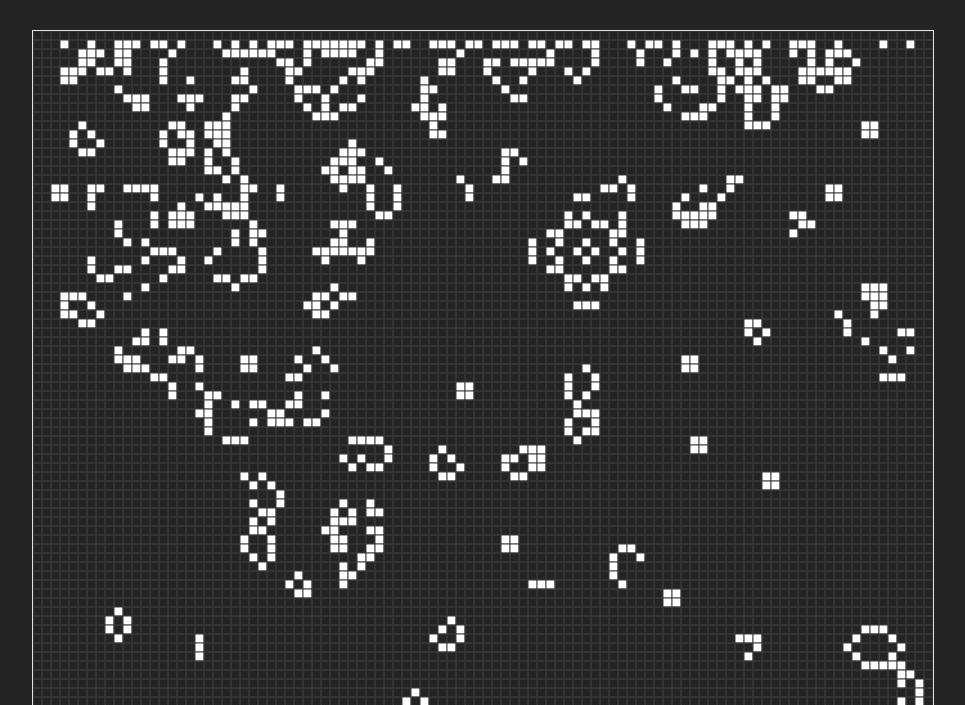
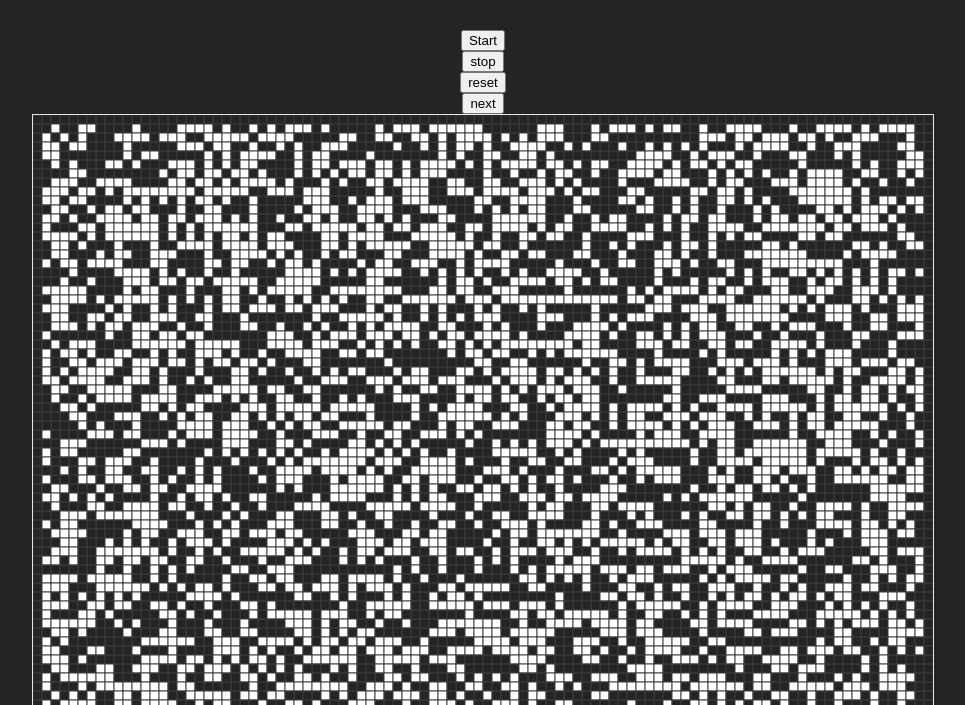
Before and after one commit to zeroproject-dev/automatons, a website built with Vite: page index.html in a window 1280 px wide. Shown: the part 95-800 px from the top of the page, without its empty margins (157-1122 px from the left). Built offline with nearby package versions, Linux system fonts and the light colour scheme.

Commit message:
add start and stop button

```diff
--- a/docker-compose.yml
+++ b/docker-compose.yml
@@ -2,8 +2,8 @@ version: '3.9'
 
 services:
   app:
-    container_name: conwaysgame
-    image: conwaysgame
+    container_name: automatons
+    image: automatons
     build:
       context: .
       dockerfile: Dockerfile
--- a/index.html
+++ b/index.html
@@ -5,11 +5,17 @@
   <meta charset="UTF-8" />
   <link rel="icon" type="image/png" href="/logo.png" />
   <meta name="viewport" content="width=device-width, initial-scale=1.0" />
-  <title>Conway's Game</title>
+  <title>Automatons</title>
 </head>
 
 <body>
   <h1 class="title">Conway's Game</h1>
+  <div class="container">
+    <button id="start">Start</button>
+    <button id="stop">stop</button>
+    <button id="reset">reset</button>
+    <button id="next">next</button>
+  </div>
   <div class="container">
     <canvas width="1000" height="1000" id="canvas"></canvas>
   </div>
--- a/src/main.ts
+++ b/src/main.ts
@@ -2,6 +2,11 @@ import './style.css';
 
 const canvas = document.getElementById('canvas') as HTMLCanvasElement;
 const ctx = canvas.getContext('2d') as CanvasRenderingContext2D;
+
+const $startBtn = document.getElementById('start') as HTMLButtonElement;
+const $stopBtn = document.getElementById('stop') as HTMLButtonElement;
+const $resetBtn = document.getElementById('reset') as HTMLButtonElement;
+const $nextBtn = document.getElementById('next') as HTMLButtonElement;
 
 const rows = canvas.width / 10;
 const cols = canvas.height / 10;
@@ -26,7 +31,7 @@ const drawGrid = (
 	}
 };
 
-const createInitalState = (rows: number, cols: number) => {
+const createInitialState = (rows: number, cols: number) => {
 	const arr = new Array(rows);
 	for (let i = 0; i < arr.length; i++) {
 		if (i == 0 || i == arr.length - 1) {
@@ -46,7 +51,7 @@ const createInitalState = (rows: number, cols: number) => {
 	return arr;
 };
 
-let gameState = createInitalState(rows, cols);
+let gameState = createInitialState(rows, cols);
 drawGrid(gameState);
 
 const update = (gameState: GameState): GameState => {
@@ -80,13 +85,26 @@ const update = (gameState: GameState): GameState => {
 };
 
 const loop = () => {
+	if (!isRunning) return;
 	gameState = update(gameState);
 	ctx.clearRect(0, 0, canvas.width, canvas.height);
 	drawGrid(gameState);
 
-	setTimeout(() => {
+	return setTimeout(() => {
 		requestAnimationFrame(loop);
 	}, 100);
 };
 
-window.requestAnimationFrame(loop);
+let idLoop: number;
+let isRunning = false;
+
+$startBtn.addEventListener('click', () => {
+	if (isRunning) return;
+	idLoop = window.requestAnimationFrame(loop);
+	isRunning = true;
+});
+
+$stopBtn.addEventListener('click', () => {
+	window.cancelAnimationFrame(idLoop);
+	isRunning = false;
+});
```
Also changed, not shown: .github/workflows/main.yml, src/typescript.svg (deleted).
